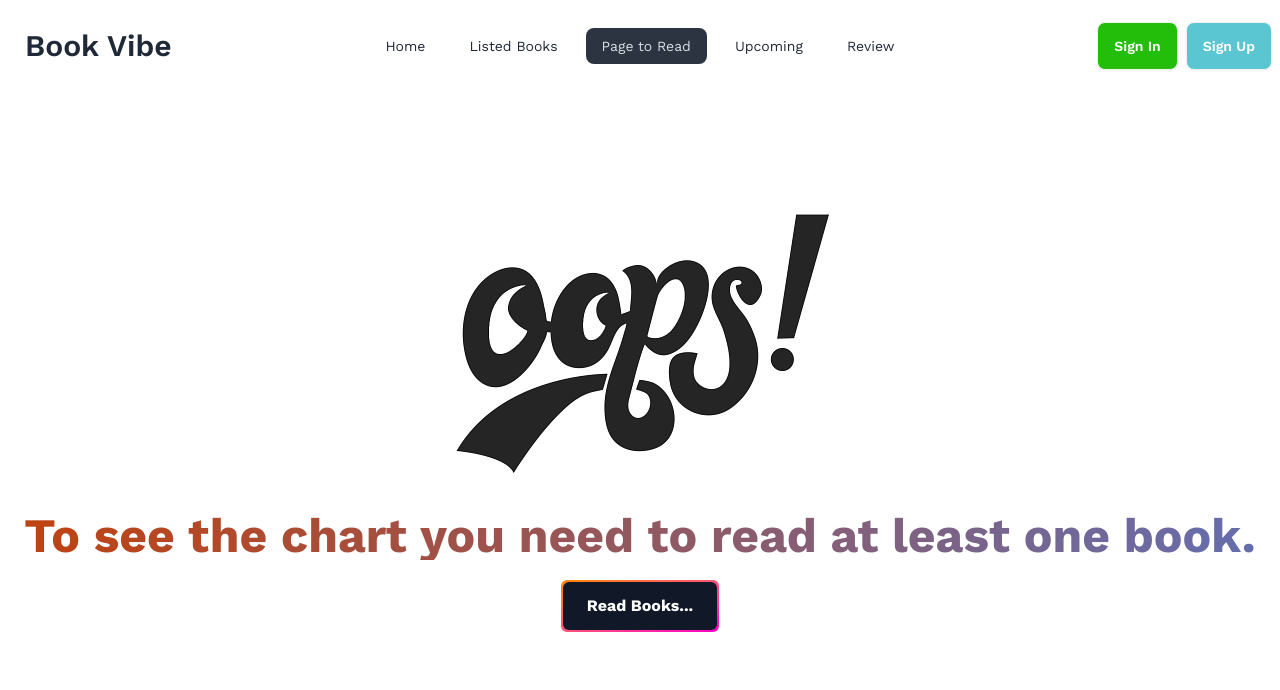
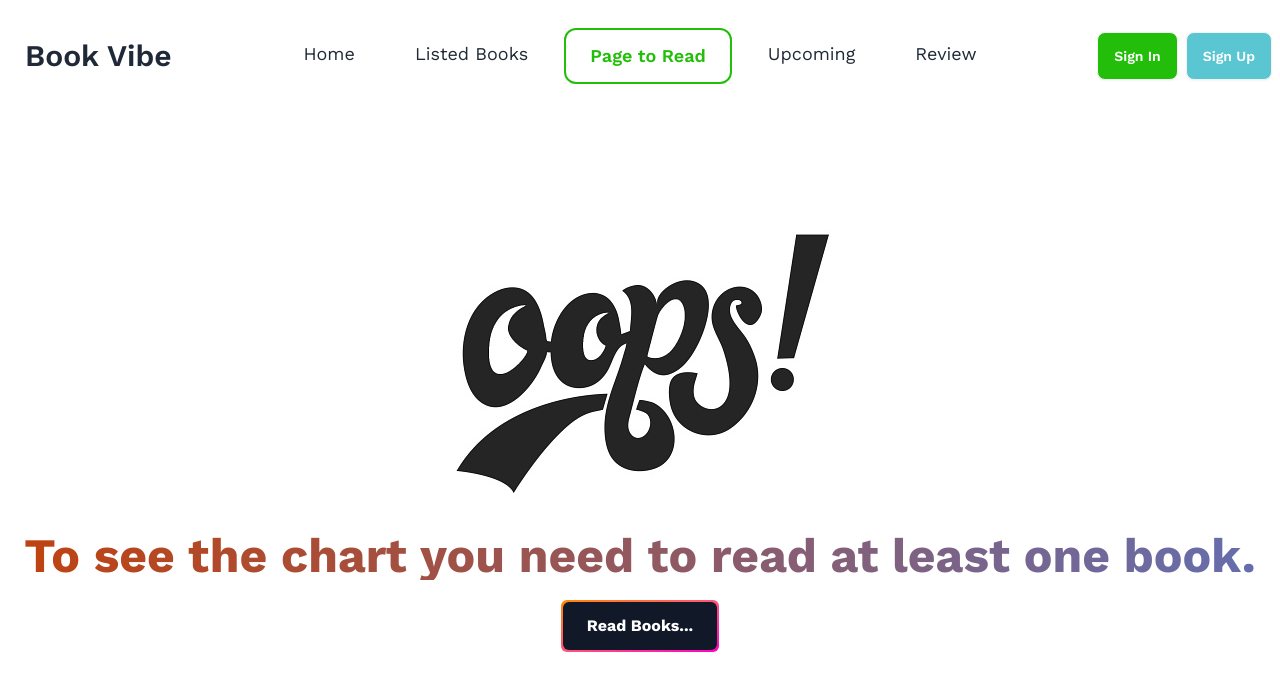
Before and after one commit to rakibgithub21/Book_vive, a React app: page /pagestoread in a window 1280 px wide. Shown: the top 690 px of the page. Built offline with nearby package versions, Linux system fonts and the light colour scheme; the HTML template or start-up script is replaced by a standard one.

Commit message:
fixed nav var figma style

```diff
--- a/src/components/NavBar/NavBar.jsx
+++ b/src/components/NavBar/NavBar.jsx
@@ -9,24 +9,24 @@ const NavBar = () => {
                     <div tabIndex={0} role="button" className="btn btn-ghost lg:hidden">
                         <svg xmlns="http://www.w3.org/2000/svg" className="h-5 w-5" fill="none" viewBox="0 0 24 24" stroke="currentColor"><path strokeLinecap="round" strokeLinejoin="round" strokeWidth="2" d="M4 6h16M4 12h8m-8 6h16" /></svg>
                     </div>
-                    <ul tabIndex={0} className="menu menu-sm dropdown-content mt-3 z-[1] p-2 shadow bg-base-100 rounded-box w-52">
-                        <li><NavLink to='/'>Home</NavLink></li>
-                        <li><NavLink to='/listedbooks'>Listed Books</NavLink></li>
-                        <li><NavLink to='/pagestoread'>Page to Read</NavLink></li>
-                        <li><NavLink to='/upcoming'>Upcoming</NavLink></li>
-                        <li><NavLink to='/review'>Review</NavLink></li>
-                    </ul>
+                    <div tabIndex={0} className="menu menu-sm dropdown-content mt-3 z-[1] p-2 shadow bg-base-100 rounded-box w-52">
+                        <NavLink className={({ isActive }) => isActive ? ' text-lg font-medium text-[#23BE0A] underline rounded' : 'text-lg '} to='/'>Home</NavLink>
+                        <NavLink className={({ isActive }) => isActive ? ' text-lg font-medium text-[#23BE0A] underline rounded' : 'text-lg '} to='/listedbooks'>Listed Books</NavLink>
+                        <NavLink className={({ isActive }) => isActive ? ' text-lg font-medium text-[#23BE0A] underline rounded' : 'text-lg '} to='/pagestoread'>Page to Read</NavLink>
+                        <NavLink className={({ isActive }) => isActive ? ' text-lg font-medium text-[#23BE0A] underline rounded' : 'text-lg '} to='/upcoming'>Upcoming</NavLink>
+                        <NavLink className={({ isActive }) => isActive ? ' text-lg font-medium text-[#23BE0A] underline rounded' : 'text-lg '} to='/review'>Review</NavLink>
+                    </div>
                 </div>
                 <Link to='/' className="btn btn-ghost text-xl md:text-3xl">Book Vibe</Link>
             </div>
             <div className="navbar-center hidden lg:flex">
-                <ul className="menu menu-horizontal px-1 gap-3">
-                    <li><NavLink to='/'>Home</NavLink></li>
-                    <li><NavLink to='/listedbooks'>Listed Books</NavLink></li>
-                    <li><NavLink to='/pagestoread'>Page to Read</NavLink></li>
-                    <li><NavLink to='/upcoming'>Upcoming</NavLink></li>
-                    <li><NavLink to='/review'>Review</NavLink></li>
-                </ul>
+                <div className="menu menu-horizontal px-1 gap-3">
+                    <NavLink className={({ isActive }) => isActive ? 'border-2 font-semibold text-lg text-[#23BE0A] border-[#23BE0A] py-3 rounded-xl px-6' : 'py-3 px-6 text-lg rounded-xl hover:btn-outline'} to='/'>Home</NavLink>
+                    <NavLink className={({ isActive }) => isActive ? 'border-2 font-semibold text-lg text-[#23BE0A] border-[#23BE0A] py-3 rounded-xl px-6' : 'py-3 px-6 text-lg rounded-xl hover:btn-outline'} to='/listedbooks'>Listed Books</NavLink>
+                    <NavLink className={({ isActive }) => isActive ? 'border-2 font-semibold text-lg text-[#23BE0A] border-[#23BE0A] py-3 rounded-xl px-6' : 'py-3 px-6 text-lg rounded-xl hover:btn-outline'} to='/pagestoread'>Page to Read</NavLink>
+                    <NavLink className={({ isActive }) => isActive ? 'border-2 font-semibold text-lg text-[#23BE0A] border-[#23BE0A] py-3 rounded-xl px-6' : 'py-3 px-6 text-lg rounded-xl hover:btn-outline'} to='/upcoming'>Upcoming</NavLink>
+                    <NavLink className={({ isActive }) => isActive ? 'border-2 font-semibold text-lg text-[#23BE0A] border-[#23BE0A] py-3 rounded-xl px-6' : 'py-3 px-6 text-lg rounded-xl hover:btn-outline'} to='/review'>Review</NavLink>
+                </div>
             </div>
             <div className="navbar-end gap-2 ">
                 <a className="btn text-white  bg-[#23BE0A]">Sign In</a>
```
